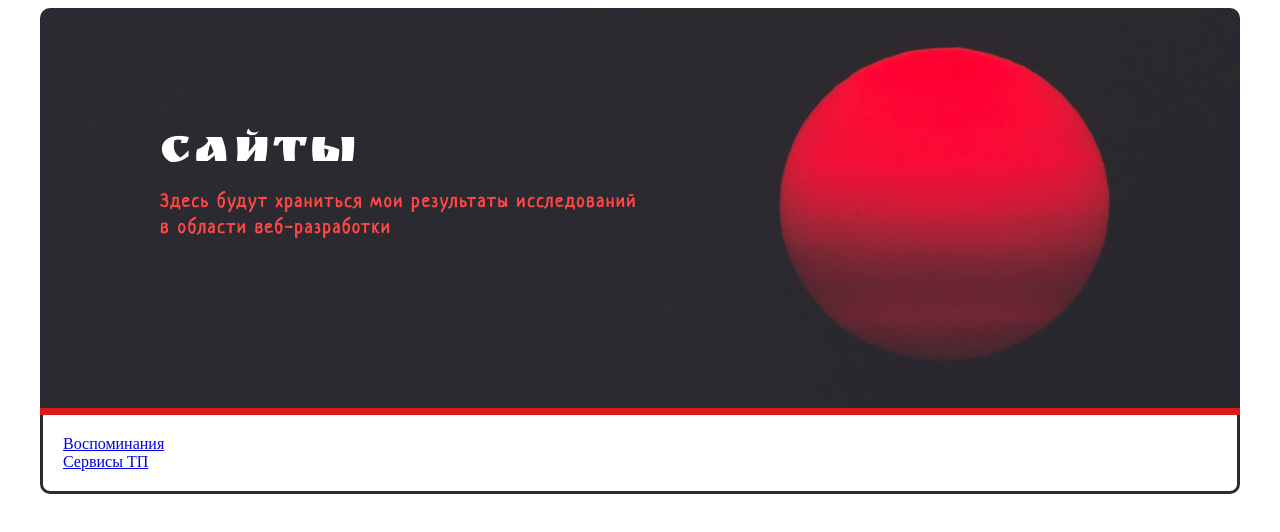
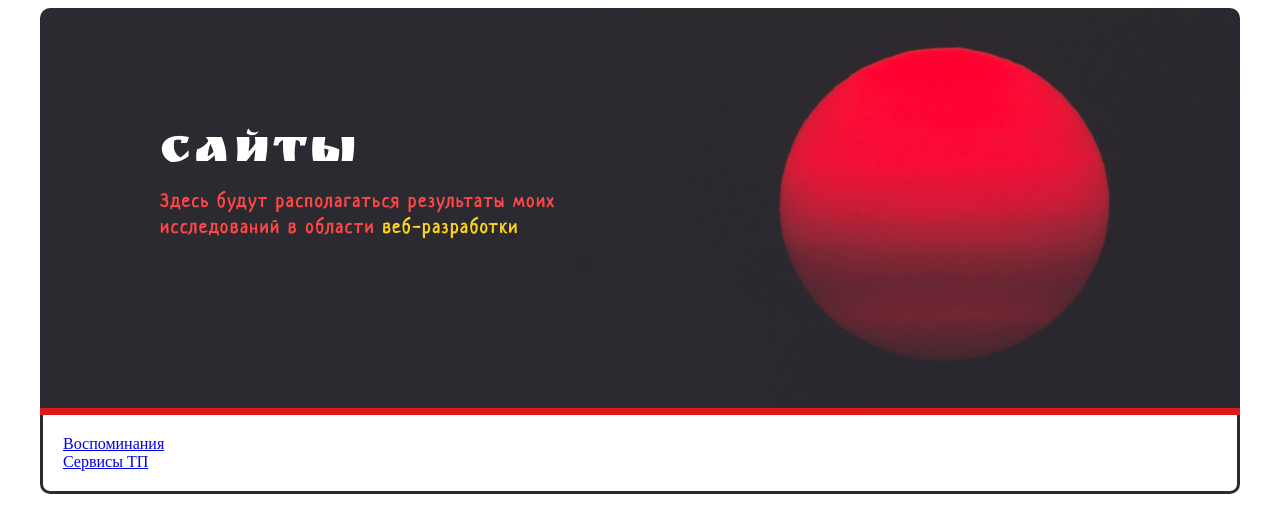
Before and after one commit to ruslalsur/landing, a plain HTML site: page index.html in a window 1280 px wide. Drawn offline with Linux system fonts and the light colour scheme.

Commit message:
add accent to title desc

```diff
--- a/css/styles.css
+++ b/css/styles.css
@@ -19,7 +19,7 @@
   position: absolute;
   top: 30%;
   left: 10%;
-  max-width: 40%;
+  max-width: 35%;
 }
 
 .lable__title {
@@ -39,6 +39,10 @@
   line-height: 1.4;
 }
 
+.lable__description_accent {
+  color: rgb(250, 210, 32);
+}
+
 .content {
   border-left: 3px solid #2c2a2e;
   border-right: 3px solid #2c2a2e;
--- a/index.html
+++ b/index.html
@@ -13,8 +13,8 @@
         <div class="lable">
           <div class="lable__title">Сайты</div>
           <div class="lable__description">
-            Здесь будут храниться мои результаты исследований в области
-            веб-разработки
+            Здесь будут располагаться результаты моих исследований в области
+            <span class="lable__description_accent">веб-разработки</span>
           </div>
         </div>
       </div>
```
